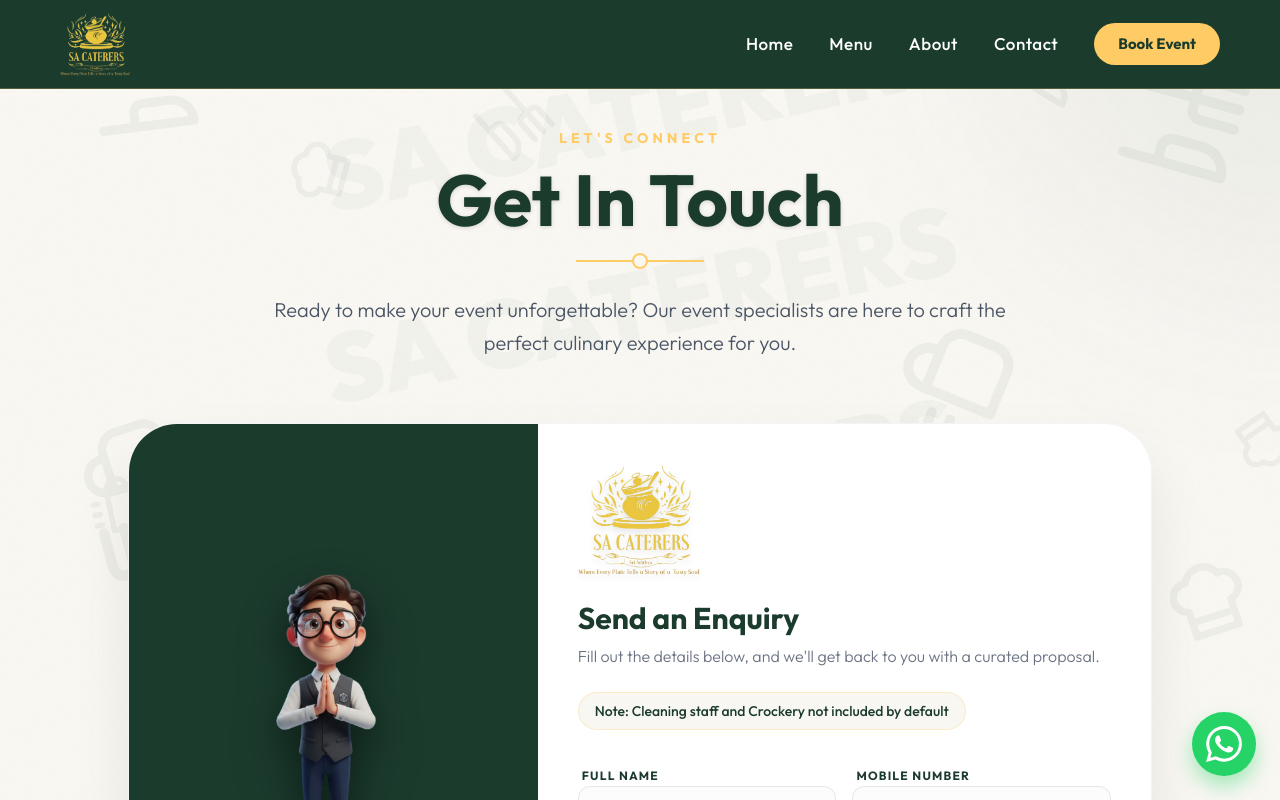
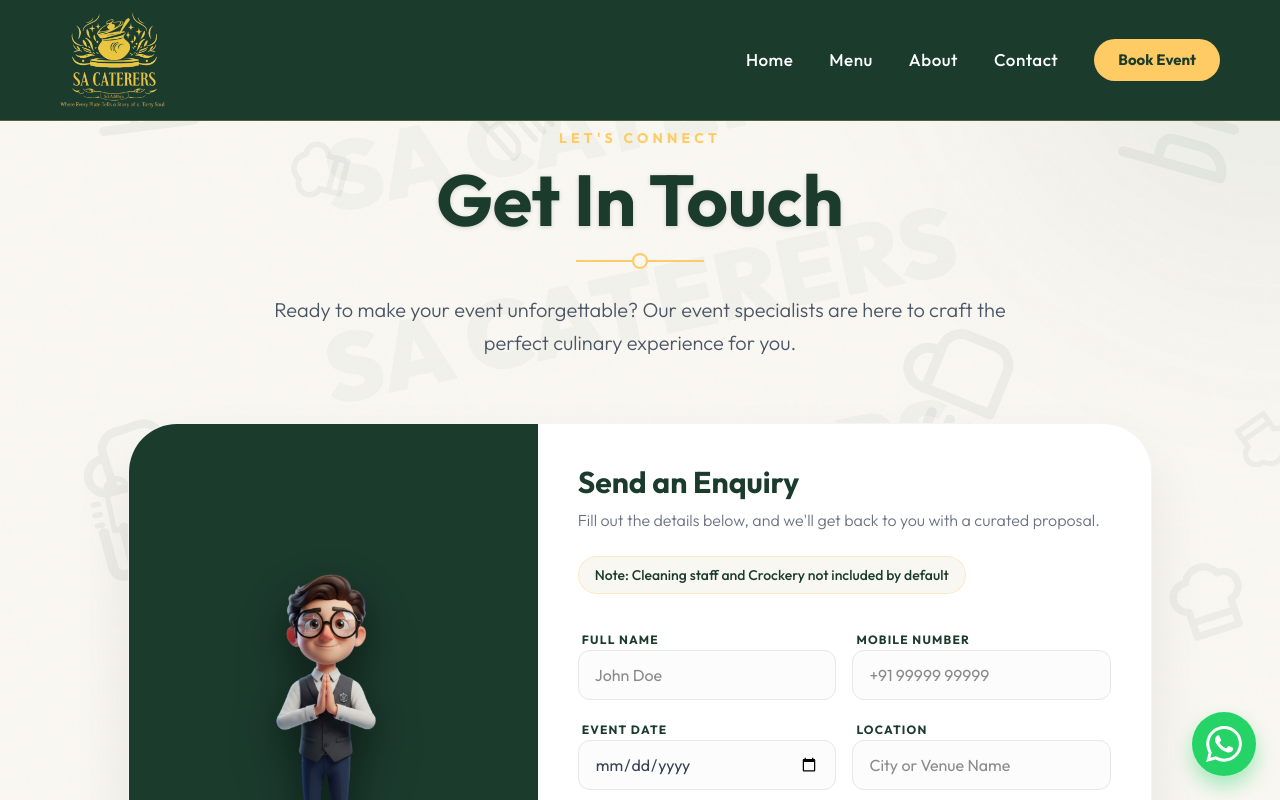
Before and after one commit to balajiprojects049-art/SA-Caterers, a React (Vite) app: page /contact in a window 1280 px wide. Shown: the top 800 px of the page. Built offline with nearby package versions, Linux system fonts and the light colour scheme.

Commit message:
style: increase desktop logo size and remove logo from contact form

```diff
--- a/src/components/Navbar.jsx
+++ b/src/components/Navbar.jsx
@@ -53,7 +53,7 @@ const Navbar = () => {
 
                     {/* Logo */}
                     <Link to="/" style={{ display: 'flex', alignItems: 'center' }}>
-                        <img src="/logo.png" alt="SA Caterers" style={{ height: showSolid ? '64px' : '80px', width: 'auto', objectFit: 'contain', transition: 'height 0.3s ease' }} />
+                        <img src="/logo.png" alt="SA Caterers" className={`nav-logo ${showSolid ? 'scrolled' : ''}`} />
                     </Link>
 
                     {/* Desktop Links */}
@@ -238,7 +238,23 @@ const Navbar = () => {
 
             {/* ─── Responsive desktop styles ─── */}
             <style>{`
+                .nav-logo {
+                    width: auto;
+                    object-fit: contain;
+                    transition: height 0.3s ease;
+                    height: 80px;
+                }
+                .nav-logo.scrolled {
+                    height: 64px;
+                }
+
                 @media (min-width: 768px) {
+                    .nav-logo {
+                        height: 130px;
+                    }
+                    .nav-logo.scrolled {
+                        height: 96px;
+                    }
                     .desktop-nav-links {
                         display: flex !important;
                         align-items: center;
--- a/src/pages/Contact.jsx
+++ b/src/pages/Contact.jsx
@@ -109,9 +109,6 @@ const Contact = () => {
 
                     {/* Right Side: The Form */}
                     <div className="lg:col-span-3 p-8 lg:p-10 bg-white relative rounded-b-[3rem] lg:rounded-b-none lg:rounded-r-[3rem]">
-                        <div className="mb-6">
-                            <img src="/logo.png" alt="SA Caterers Logo" className="h-28 w-auto object-contain drop-shadow-md" />
-                        </div>
                         <h2 className="text-3xl font-bold text-dark-green mb-2">Send an Enquiry</h2>
                         <p className="text-gray-500 font-light mb-6">Fill out the details below, and we'll get back to you with a curated proposal.</p>
 
```
